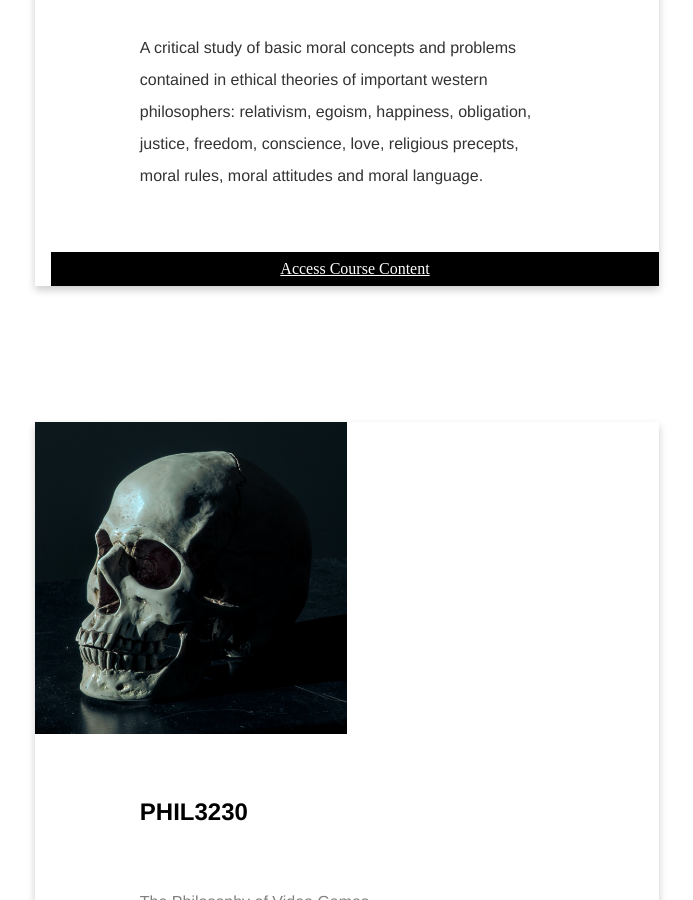
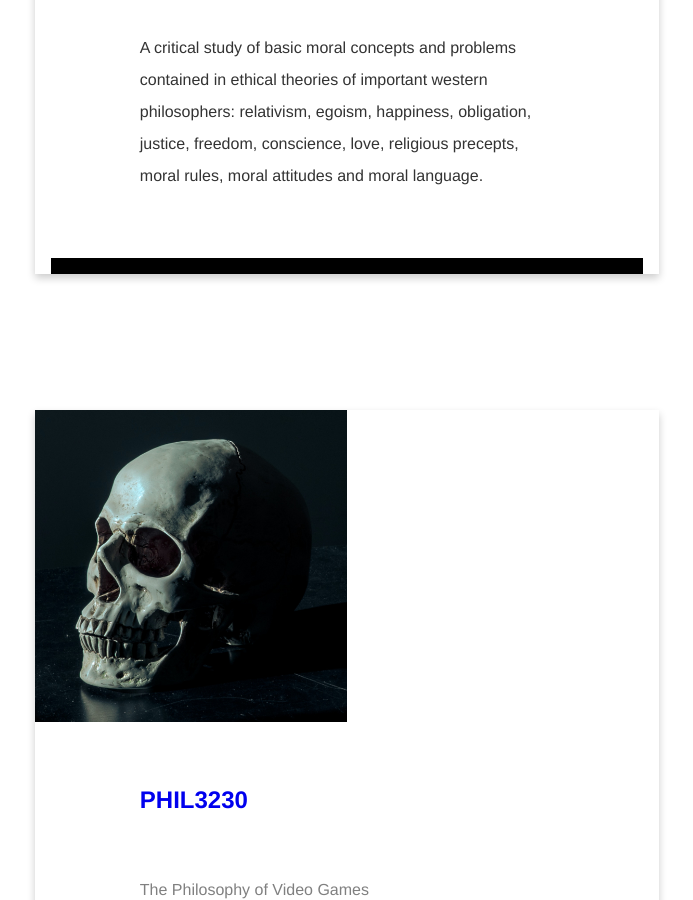
Before and after one commit to kevinjpatton/kevinjpatton.github.io, a Jekyll site: the page built from test.html, in a window 1280 px wide and 900 px high, scrolled down 1986 px. Shown: the whole window, without its empty margins (41-734 px from the left). Built offline with Jekyll 4.4.1, drawn with Linux system fonts in a browser that asks for light colours; Markdown is read by kramdown in place of the engine named in the settings.

Commit message:
Update test.html

```diff
--- a/test.html
+++ b/test.html
@@ -23,7 +23,7 @@
         <h2>PHIL2030</h2>
         <p>Introduction to Ethics</p>
         <p>A critical study of basic moral concepts and problems contained in ethical theories of important western philosophers: relativism, egoism, happiness, obligation, justice, freedom, conscience, love, religious precepts, moral rules, moral attitudes and moral language.</p>
-        <a href="/teaching/phil_2030/index.html"<button class="button">Access Course Content</button></a>
+        <button class="button"><a href="/teaching/phil_2030/index.html"Access Course Content target="_blank"</a></button>
       </div>
     </div>
   </div>
```
